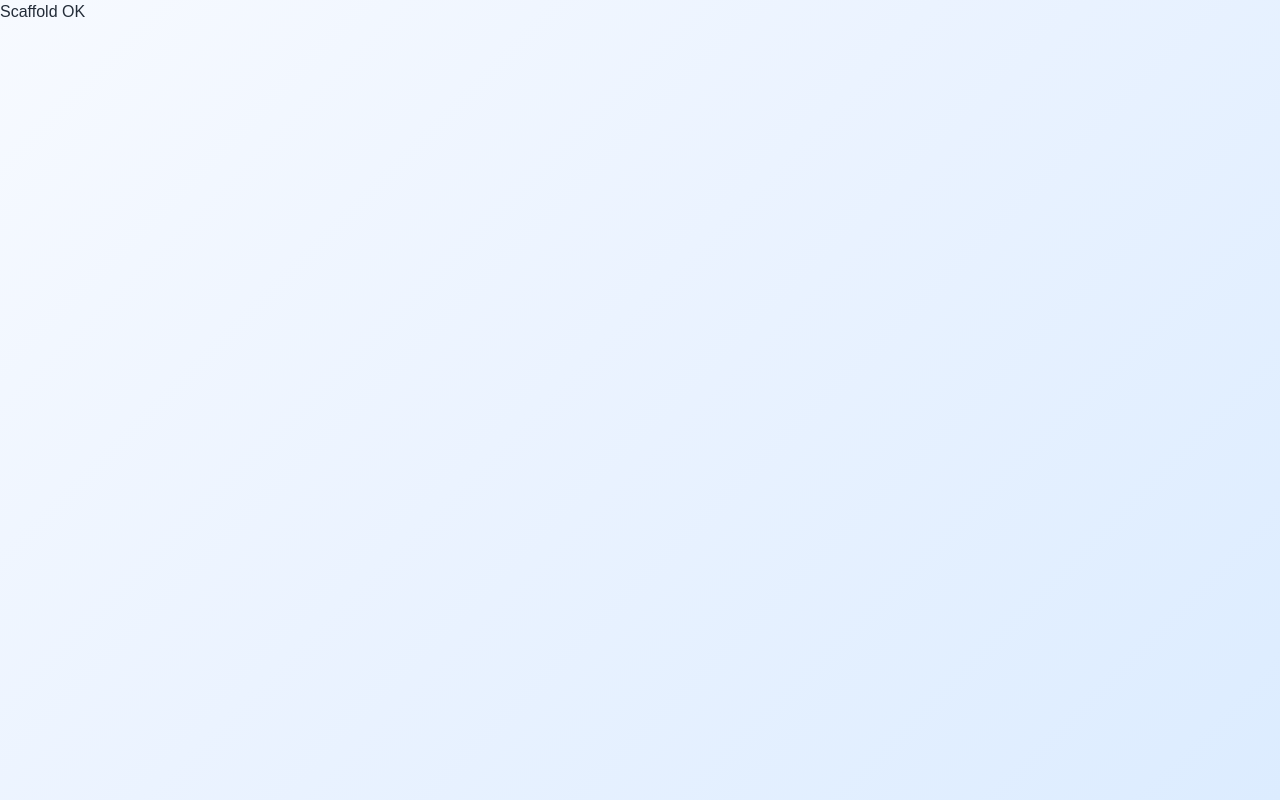
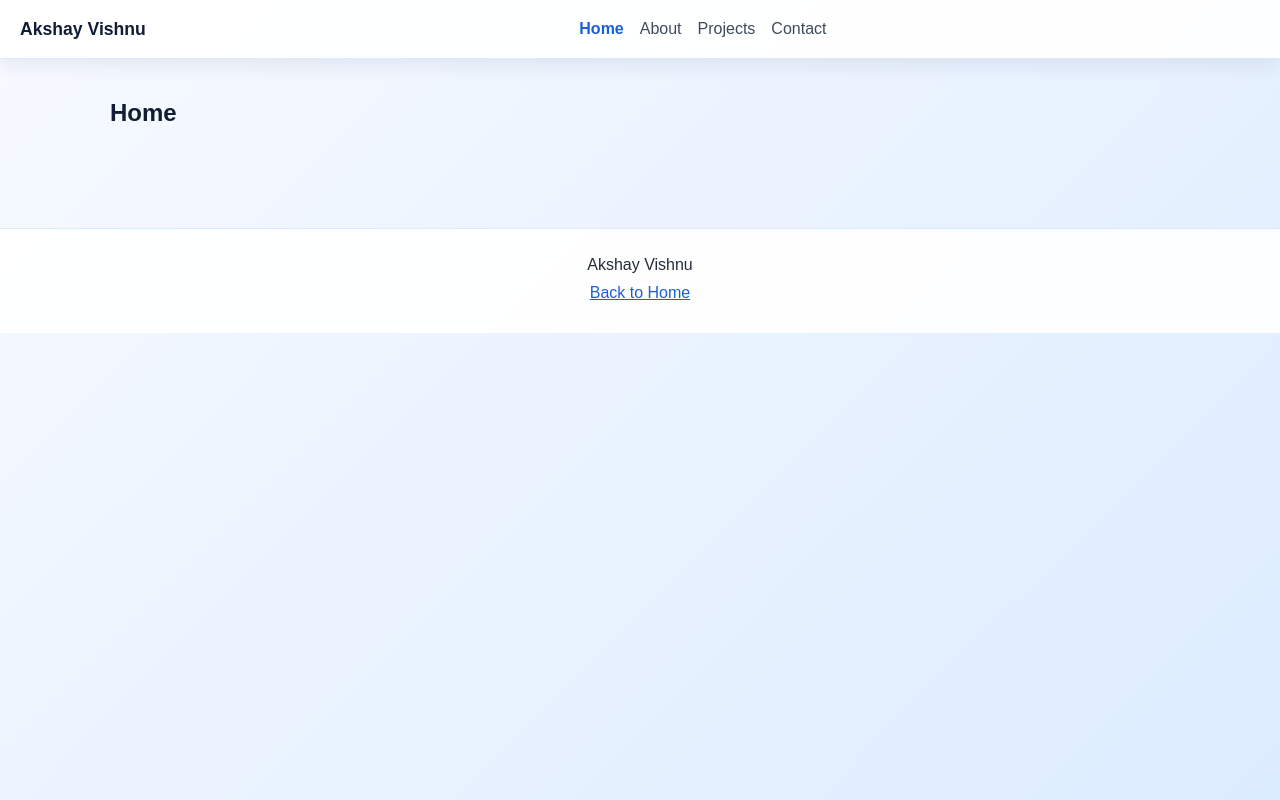
Before and after one commit to AkshayyVishnu/Personal_Portfolio, a React (Vite) app in the folder assignment-2/: page /home in a window 1280 px wide. Built offline with nearby package versions, Linux system fonts and the light colour scheme.

Commit message:
feat(a2): add router, shared layout, navbar and footer

```diff
--- a/assignment-2/src/App.jsx
+++ b/assignment-2/src/App.jsx
@@ -1,5 +1,22 @@
+import { Route, Routes } from 'react-router-dom';
+import Layout from './components/Layout';
+import Home from './pages/Home';
+import About from './pages/About';
+import Projects from './pages/Projects';
+import Contact from './pages/Contact';
+
 function App() {
-  return <p>Scaffold OK</p>;
+  return (
+    <Routes>
+      <Route element={<Layout />}>
+        <Route index element={<Home />} />
+        <Route path="/home" element={<Home />} />
+        <Route path="/about" element={<About />} />
+        <Route path="/projects" element={<Projects />} />
+        <Route path="/contact" element={<Contact />} />
+      </Route>
+    </Routes>
+  );
 }
 
 export default App;
--- /dev/null
+++ b/assignment-2/src/components/Footer.jsx
@@ -0,0 +1,12 @@
+import { Link } from 'react-router-dom';
+
+function Footer() {
+  return (
+    <footer className="site-footer">
+      <p>Akshay Vishnu</p>
+      <p><Link to="/home">Back to Home</Link></p>
+    </footer>
+  );
+}
+
+export default Footer;
--- /dev/null
+++ b/assignment-2/src/components/Layout.jsx
@@ -0,0 +1,18 @@
+import { Outlet } from 'react-router-dom';
+import Navbar from './Navbar';
+import Footer from './Footer';
+
+function Layout() {
+  return (
+    <>
+      <a className="skip-link" href="#main">Skip to main content</a>
+      <Navbar />
+      <main id="main">
+        <Outlet />
+      </main>
+      <Footer />
+    </>
+  );
+}
+
+export default Layout;
--- /dev/null
+++ b/assignment-2/src/components/Navbar.jsx
@@ -0,0 +1,32 @@
+import { NavLink } from 'react-router-dom';
+
+const links = [
+  { to: '/home', label: 'Home' },
+  { to: '/about', label: 'About' },
+  { to: '/projects', label: 'Projects' },
+  { to: '/contact', label: 'Contact' },
+];
+
+function Navbar() {
+  return (
+    <header className="site-header">
+      <p className="brand">Akshay Vishnu</p>
+
+      <nav id="primary-nav" aria-label="Primary">
+        <ul className="nav-list">
+          {links.map((link) => (
+            <li key={link.to}>
+              <NavLink to={link.to} className={({ isActive }) => (isActive ? 'active' : undefined)}>
+                {link.label}
+              </NavLink>
+            </li>
+          ))}
+        </ul>
+      </nav>
+
+      <div className="header-actions" />
+    </header>
+  );
+}
+
+export default Navbar;
--- /dev/null
+++ b/assignment-2/src/pages/About.jsx
@@ -0,0 +1,5 @@
+function About() {
+  return <section><h1>About</h1></section>;
+}
+
+export default About;
--- /dev/null
+++ b/assignment-2/src/pages/Contact.jsx
@@ -0,0 +1,5 @@
+function Contact() {
+  return <section><h1>Contact</h1></section>;
+}
+
+export default Contact;
--- /dev/null
+++ b/assignment-2/src/pages/Home.jsx
@@ -0,0 +1,5 @@
+function Home() {
+  return <section><h1>Home</h1></section>;
+}
+
+export default Home;
--- /dev/null
+++ b/assignment-2/src/pages/Projects.jsx
@@ -0,0 +1,5 @@
+function Projects() {
+  return <section><h1>Projects</h1></section>;
+}
+
+export default Projects;
```
